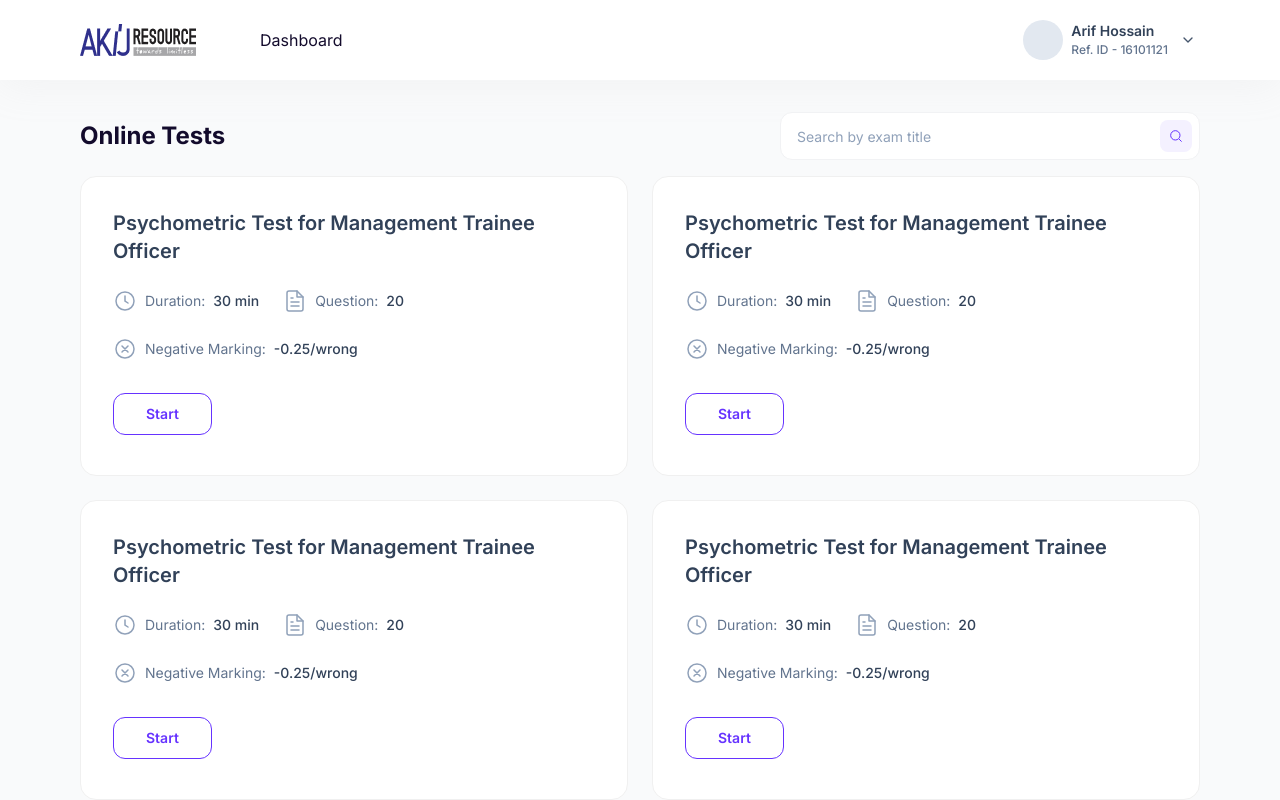
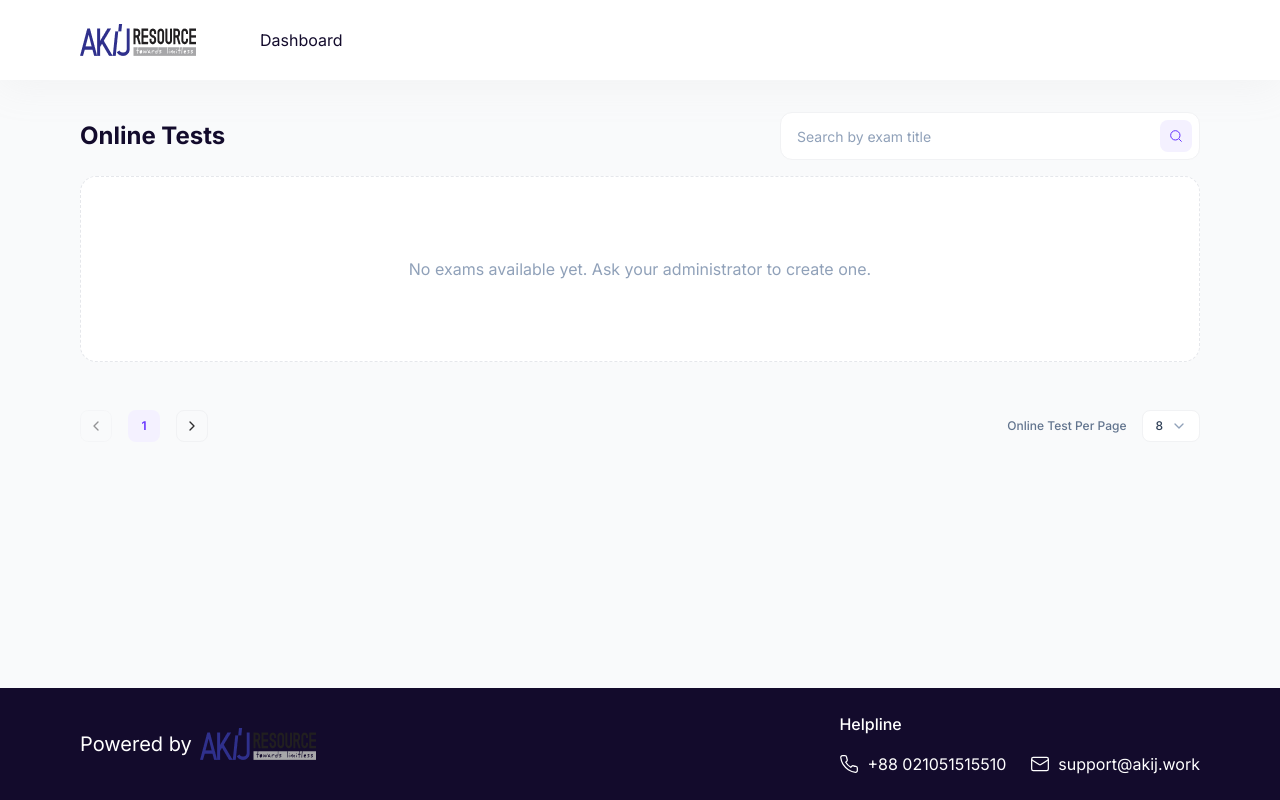
Before and after one commit to shuvo794/online-assessment, a Next.js app: page /testOnlineDashboard in a window 1280 px wide. Shown: the top 800 px of the page. Built offline with nearby package versions, Linux system fonts and the light colour scheme.

Commit message:
feat: implement online assessment exam interface with header, timer, and question navigation components

```diff
--- a/app/(main)/online-tests/questions/mcq-modal/page.tsx
+++ b/app/(main)/online-tests/questions/mcq-modal/page.tsx
@@ -110,7 +110,7 @@ export default function MCQEditorPage() {
 
     localStorage.setItem("user_added_questions", JSON.stringify(updatedQuestions));
 
-    router.push(`/online-tests/save?id=${id}`);
+    router.push(`/online-tests/questions?id=${id}`);
   };
 
   return (
@@ -190,7 +190,7 @@ export default function MCQEditorPage() {
         {/* Modal Footer */}
         <div className="flex items-center justify-end gap-3 border-t border-gray-100 p-6">
           <button
-            onClick={() => router.push(`/online-tests/save?id=${id}`)}
+            onClick={() => router.push(`/online-tests/questions?id=${id}`)}
             className="rounded-xl border border-gray-300 bg-white px-8 py-3 text-sm font-bold text-[#6633ff] transition-colors hover:bg-slate-50"
           >
             Cancel
--- a/app/(main)/online-tests/save/page.tsx
+++ b/app/(main)/online-tests/save/page.tsx
@@ -126,8 +126,14 @@ export default function OnlineTestSavePage() {
           <button
             type="button"
             onClick={() => {
-              // Clear user questions on final finish if desired
-              // localStorage.removeItem("user_added_questions");
+              // Persist the final question list onto the test record
+              const allTests = JSON.parse(localStorage.getItem("online_tests") || "[]");
+              const updatedTests = allTests.map((t: any) =>
+                t.id === id ? { ...t, questions } : t
+              );
+              localStorage.setItem("online_tests", JSON.stringify(updatedTests));
+              // Also clear the staging area
+              localStorage.removeItem("user_added_questions");
               router.push("/dashboard");
             }}
             className="inline-flex h-14 items-center justify-center rounded-2xl bg-[#6633ff] px-12 text-base font-bold text-white shadow-[0_8px_30px_rgb(102,51,255,0.2)] transition-all hover:bg-[#5528e0] active:scale-[0.99]"
--- a/components/app-header.tsx
+++ b/components/app-header.tsx
@@ -1,12 +1,33 @@
 "use client";
 
 import Link from "next/link";
-import { usePathname } from "next/navigation";
+import { usePathname, useRouter } from "next/navigation";
+import { useEffect, useState } from "react";
 
 import { ResourceLogoMark } from "@/components/resource-logo-mark";
 
+interface UserInfo {
+  email: string;
+  role: "admin" | "user";
+  isLoggedIn: boolean;
+}
+
 export function AppHeader() {
   const pathname = usePathname();
+  const router = useRouter();
+  const [user, setUser] = useState<UserInfo | null>(null);
+
+  useEffect(() => {
+    const raw = localStorage.getItem("user");
+    if (raw) setUser(JSON.parse(raw));
+  }, [pathname]); // re-read on route change
+
+  const handleLogout = () => {
+    localStorage.removeItem("user");
+    localStorage.removeItem("active_exam");
+    router.push("/login");
+  };
+
   const isLogin = pathname === "/login";
   const isHome = pathname === "/";
   const isManageOnlineTest =
@@ -26,13 +47,17 @@ export function AppHeader() {
     pathname === "/testSuccess" ||
     pathname === "/testTimeout";
   const showOnlineTestCenterTitle = isManageOnlineTest;
-  const showLoginButton = isLogin || isHome;
+  const showLoginButton = (isLogin || isHome) && !user?.isLoggedIn;
   const showLeftDashboardNav = isDashboard && !isManageOnlineTest;
+
+  const displayName = user?.email
+    ? user.email.split("@")[0].replace(/\./g, " ")
+    : "Guest";
 
   return (
     <header className="relative flex min-h-20 shrink-0 items-center bg-white px-4 shadow-[0_6px_40px_rgba(192,192,192,0.12)] md:px-20">
       <div className="absolute left-4 top-1/2 z-10 flex -translate-y-1/2 items-center gap-3 md:left-20 md:gap-[clamp(1.5rem,5vw,6.25rem)]">
-        <Link href="/dashboard" className="shrink-0">
+        <Link href={user?.role === "admin" ? "/dashboard" : user?.isLoggedIn ? "/testOnlineDashboard" : "/"} className="shrink-0">
           <ResourceLogoMark variant="onLight" />
         </Link>
         {showLoginButton && (
@@ -60,49 +85,32 @@ export function AppHeader() {
         </p>
       )}
 
-      {isDashboard && (
-        <div className="absolute right-4 top-1/2 z-10 flex -translate-y-1/2 items-center gap-2 md:right-20">
+      {/* Right side: user info + logout */}
+      {user?.isLoggedIn && !isLogin && (
+        <div className="absolute right-4 top-1/2 z-10 flex -translate-y-1/2 items-center gap-3 md:right-20">
           <div
-            className="size-10 shrink-0 rounded-full bg-slate-200"
+            className="flex size-10 shrink-0 items-center justify-center rounded-full bg-violet-100 text-sm font-bold text-[#6633ff] uppercase"
             aria-hidden
-          />
+          >
+            {displayName.charAt(0)}
+          </div>
           <div className="hidden flex-col sm:flex">
-            <span className="text-sm font-semibold leading-[1.4] text-slate-700">
-              Arif Hossain
+            <span className="text-sm font-semibold leading-[1.4] text-slate-700 capitalize">
+              {displayName}
             </span>
             <span className="text-xs font-medium leading-[1.5] text-slate-500">
-              Ref. ID - 16101121
+              {user.role === "admin" ? "Administrator" : "Candidate"}
             </span>
           </div>
           <button
             type="button"
-            className="rounded p-1 text-slate-600 hover:bg-slate-100"
-            aria-label="Account menu"
+            onClick={handleLogout}
+            className="rounded-lg border border-gray-200 px-3 py-1.5 text-xs font-semibold text-slate-600 transition-colors hover:bg-slate-50"
           >
-            <ChevronDownIcon className="size-4" />
+            Logout
           </button>
         </div>
       )}
     </header>
   );
 }
-
-function ChevronDownIcon({ className }: { className?: string }) {
-  return (
-    <svg
-      className={className}
-      viewBox="0 0 24 24"
-      fill="none"
-      xmlns="http://www.w3.org/2000/svg"
-      aria-hidden
-    >
-      <path
-        d="m6 9 6 6 6-6"
-        stroke="currentColor"
-        strokeWidth="2"
-        strokeLinecap="round"
-        strokeLinejoin="round"
-      />
-    </svg>
-  );
-}
--- a/components/test-online-dashboard.tsx
+++ b/components/test-online-dashboard.tsx
@@ -1,4 +1,7 @@
-import Link from "next/link";
+"use client";
+
+import { useEffect, useState } from "react";
+import { useRouter } from "next/navigation";
 import type { ReactNode } from "react";
 
 import {
@@ -11,34 +14,49 @@ import {
   TimelineIcon,
 } from "@/components/online-tests-icons";
 
-const MOCK_TESTS = [
-  {
-    title: "Psychometric Test for Management Trainee Officer",
-    duration: "30 min",
-    questions: "20",
-    negativeMarking: "-0.25/wrong",
-  },
-  {
-    title: "Psychometric Test for Management Trainee Officer",
-    duration: "30 min",
-    questions: "20",
-    negativeMarking: "-0.25/wrong",
-  },
-  {
-    title: "Psychometric Test for Management Trainee Officer",
-    duration: "30 min",
-    questions: "20",
-    negativeMarking: "-0.25/wrong",
-  },
-  {
-    title: "Psychometric Test for Management Trainee Officer",
-    duration: "30 min",
-    questions: "20",
-    negativeMarking: "-0.25/wrong",
-  },
-] as const;
+interface TestRecord {
+  id: string;
+  title: string;
+  duration: string; // minutes stored as string
+  questionSet: string;
+  slots: string;
+  candidates: string;
+  questionType: string;
+  startTime: string;
+  endTime: string;
+  questions?: any[];
+}
 
 export function TestOnlineDashboard() {
+  const router = useRouter();
+  const [tests, setTests] = useState<TestRecord[]>([]);
+  const [search, setSearch] = useState("");
+
+  useEffect(() => {
+    const saved: TestRecord[] = JSON.parse(
+      localStorage.getItem("online_tests") || "[]"
+    );
+    setTests(saved);
+  }, []);
+
+  const filtered = tests.filter((t) =>
+    t.title.toLowerCase().includes(search.toLowerCase())
+  );
+
+  const handleStart = (test: TestRecord) => {
+    // Store the active exam context so mcqExam page can read it
+    localStorage.setItem(
+      "active_exam",
+      JSON.stringify({
+        testId: test.id,
+        title: test.title,
+        durationMinutes: Number(test.duration) || 30,
+        questions: test.questions || [],
+      })
+    );
+    router.push(`/mcqExam`);
+  };
+
   return (
     <div className="mx-auto flex w-full max-w-[1280px] flex-col gap-4">
       {/* Toolbar */}
@@ -49,6 +67,8 @@ export function TestOnlineDashboard() {
         <div className="relative w-full max-w-[420px]">
           <input
             type="text"
+            value={search}
+            onChange={(e) => setSearch(e.target.value)}
             placeholder="Search by exam title"
             className="h-12 w-full rounded-xl border border-[#f1f2f4] bg-white pl-4 pr-12 text-sm text-slate-700 placeholder:text-slate-400 focus:border-[#6633ff] focus:outline-none focus:ring-2 focus:ring-[#6633ff]/10"
           />
@@ -63,10 +83,17 @@ export function TestOnlineDashboard() {
       </div>
 
       {/* Cards Grid */}
+      {filtered.length === 0 ? (
+        <div className="rounded-2xl border border-dashed border-gray-200 bg-white py-20 text-center text-slate-400">
+          {tests.length === 0
+            ? "No exams available yet. Ask your administrator to create one."
+            : "No exams match your search."}
+        </div>
+      ) : (
         <div className="grid gap-6 sm:grid-cols-2">
-        {MOCK_TESTS.map((test, i) => (
+          {filtered.map((test) => (
             <article
-            key={i}
+              key={test.id}
               className="flex flex-col gap-6 rounded-2xl border border-[#f0f0f0] bg-white px-8 pb-10 pt-8 transition-shadow hover:shadow-md"
             >
               <h2 className="text-xl font-semibold leading-[1.4] text-slate-700">
@@ -76,30 +103,35 @@ export function TestOnlineDashboard() {
                 <Stat
                   icon={<TimelineIcon className="size-6 text-slate-400" />}
                   label="Duration:"
-                value={test.duration}
+                  value={`${test.duration || "?"} min`}
                 />
                 <Stat
                   icon={<FileIcon className="size-6 text-slate-400" />}
-                label="Question:"
-                value={test.questions}
+                  label="Questions:"
+                  value={
+                    test.questions
+                      ? String(test.questions.length)
+                      : test.questionSet || "?"
+                  }
                 />
                 <Stat
                   icon={<NegativeMarkingIcon className="size-6 text-slate-400" />}
-                label="Negative Marking:"
-                value={test.negativeMarking}
+                  label="Type:"
+                  value={test.questionType?.toUpperCase() || "MCQ"}
                 />
               </div>
               <div className="pt-2">
-              <Link
-                href="/mcqExam"
+                <button
+                  onClick={() => handleStart(test)}
                   className="inline-block rounded-xl border border-[#6633ff] px-8 py-2.5 text-sm font-semibold text-[#6633ff] transition-colors hover:bg-[#6633ff]/5"
                 >
                   Start
-              </Link>
+                </button>
               </div>
             </article>
           ))}
         </div>
+      )}
 
       {/* Pagination */}
       <div className="mt-8 flex flex-col gap-4 sm:flex-row sm:items-center sm:justify-between">
```
Also changed, not shown: app/(main)/online-tests/questions/page.tsx (+66 -7 lines), components/mcq-exam.tsx (+180 -23 lines). Lines whose indentation alone changed are shown as unchanged.
